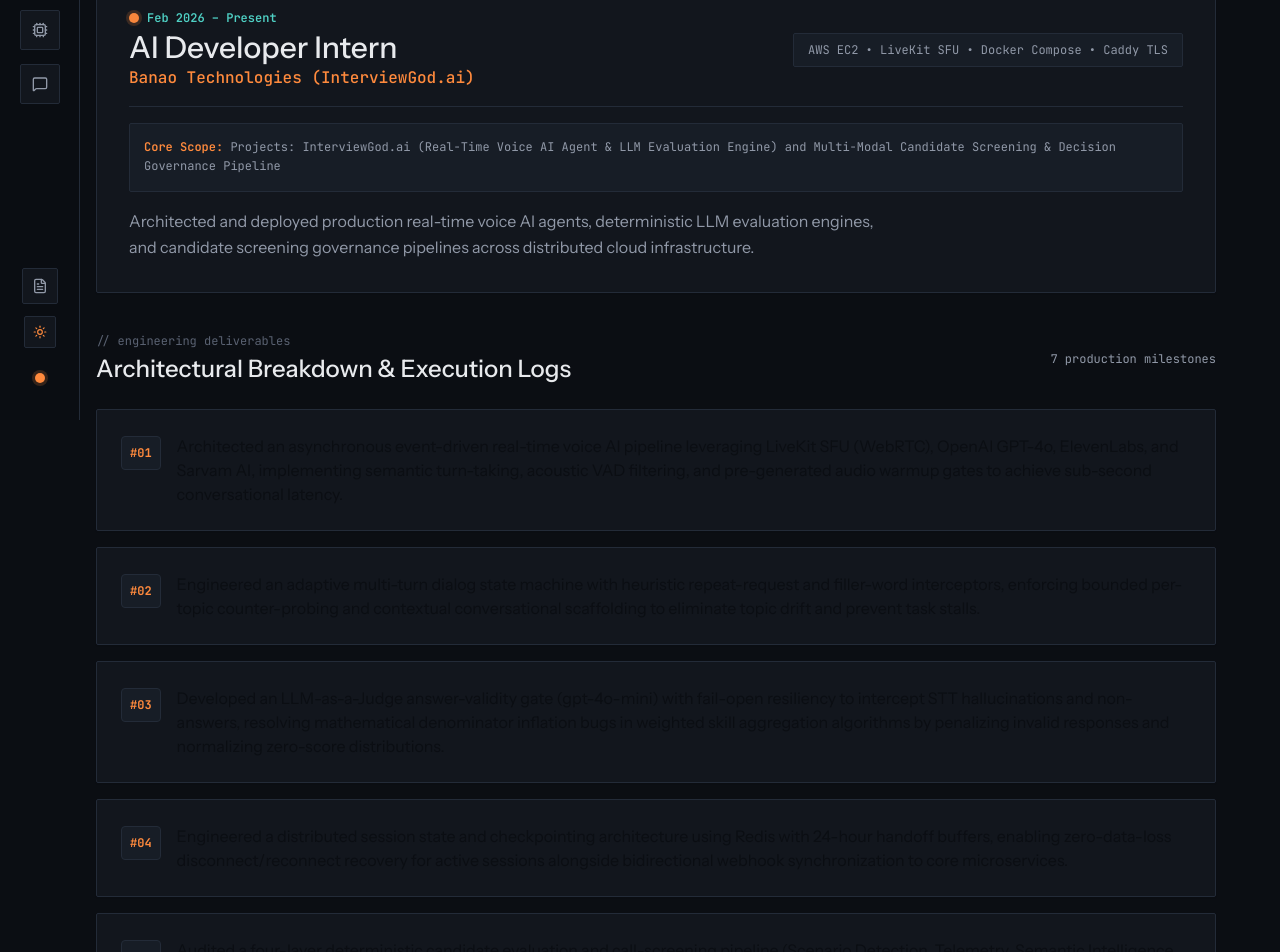
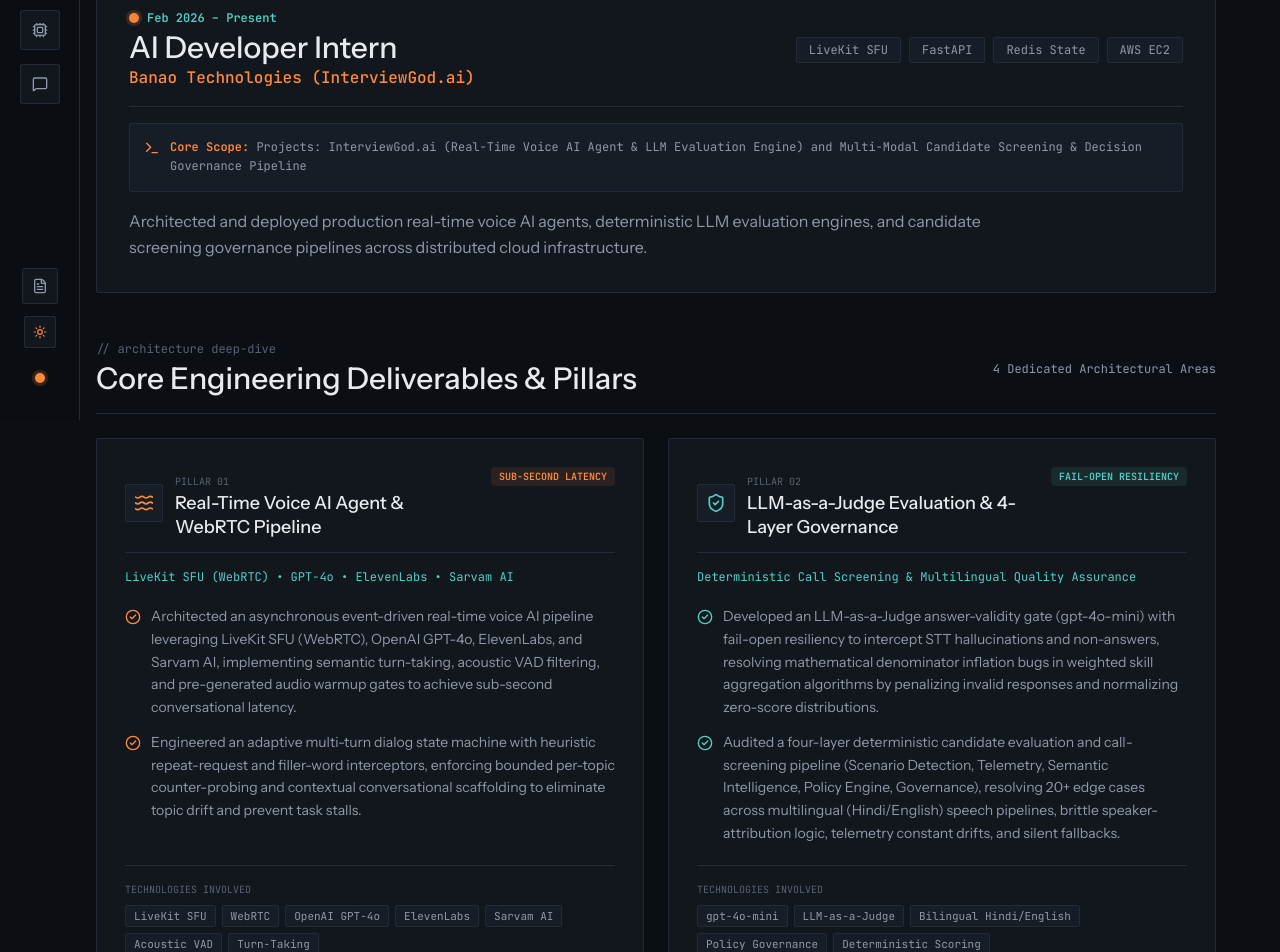
Before and after one commit to Dwij2710/Dwij-Portfolio, a React (Vite) app: page /experience in a window 1280 px wide. Shown: the part 380-1332 px from the top of the page. Built offline with nearby package versions, Linux system fonts and the light colour scheme; the HTML template or start-up script is replaced by a standard one.

Commit message:
design: overhaul Experience page into 4 structured architectural pillars with high contrast, tech chips, and telemetry indicators

```diff
--- a/src/pages/ExperiencePage.tsx
+++ b/src/pages/ExperiencePage.tsx
@@ -1,9 +1,65 @@
+import { useState } from 'react'
 import { Link } from 'react-router-dom'
-import { ArrowRight, Cpu, Server, Activity, ShieldCheck, Database, Cloud, Zap, CheckCircle2 } from 'lucide-react'
+import { ArrowRight, Cpu, Server, Activity, ShieldCheck, Database, Cloud, Zap, CheckCircle2, Waves, GitBranch, Terminal } from 'lucide-react'
 import { experience, metrics } from '../lib/data'
 
 export default function ExperiencePage() {
   const job = experience[0]
+
+  // Structured into 4 distinct production architecture pillars
+  const pillars = [
+    {
+      id: 'voice-agent',
+      icon: Waves,
+      accent: 'signal',
+      tag: 'SUB-SECOND LATENCY',
+      title: 'Real-Time Voice AI Agent & WebRTC Pipeline',
+      subtitle: 'LiveKit SFU (WebRTC) • GPT-4o • ElevenLabs • Sarvam AI',
+      points: [
+        'Architected an asynchronous event-driven real-time voice AI pipeline leveraging LiveKit SFU (WebRTC), OpenAI GPT-4o, ElevenLabs, and Sarvam AI, implementing semantic turn-taking, acoustic VAD filtering, and pre-generated audio warmup gates to achieve sub-second conversational latency.',
+        'Engineered an adaptive multi-turn dialog state machine with heuristic repeat-request and filler-word interceptors, enforcing bounded per-topic counter-probing and contextual conversational scaffolding to eliminate topic drift and prevent task stalls.',
+      ],
+      stack: ['LiveKit SFU', 'WebRTC', 'OpenAI GPT-4o', 'ElevenLabs', 'Sarvam AI', 'Acoustic VAD', 'Turn-Taking'],
+    },
+    {
+      id: 'evaluation-governance',
+      icon: ShieldCheck,
+      accent: 'data',
+      tag: 'FAIL-OPEN RESILIENCY',
+      title: 'LLM-as-a-Judge Evaluation & 4-Layer Governance',
+      subtitle: 'Deterministic Call Screening & Multilingual Quality Assurance',
+      points: [
+        'Developed an LLM-as-a-Judge answer-validity gate (gpt-4o-mini) with fail-open resiliency to intercept STT hallucinations and non-answers, resolving mathematical denominator inflation bugs in weighted skill aggregation algorithms by penalizing invalid responses and normalizing zero-score distributions.',
+        'Audited a four-layer deterministic candidate evaluation and call-screening pipeline (Scenario Detection, Telemetry, Semantic Intelligence, Policy Engine, Governance), resolving 20+ edge cases across multilingual (Hindi/English) speech pipelines, brittle speaker-attribution logic, telemetry constant drifts, and silent fallbacks.',
+      ],
+      stack: ['gpt-4o-mini', 'LLM-as-a-Judge', 'Bilingual Hindi/English', 'Policy Governance', 'Deterministic Scoring'],
+    },
+    {
+      id: 'state-decision',
+      icon: Database,
+      accent: 'signal',
+      tag: 'ZERO DATA LOSS',
+      title: 'Distributed Session Checkpointing & Hiring Decision Engine',
+      subtitle: 'Redis 24h Buffer • Multi-Modal Signal Weighted Aggregation',
+      points: [
+        'Engineered a distributed session state and checkpointing architecture using Redis with 24-hour handoff buffers, enabling zero-data-loss disconnect/reconnect recovery for active sessions alongside bidirectional webhook synchronization to core microservices.',
+        'Constructed a multi-modal weighted aggregation engine consolidating Resume, Screening Call, Assessment, Technical Interview, and Integrity signals into automated PROCEED / HOLD / REJECT hiring recommendations with calibrated confidence scoring.',
+      ],
+      stack: ['Redis Checkpointing', '24h State Buffer', 'Webhooks', 'Multi-Modal Aggregation', 'Confidence Calibration'],
+    },
+    {
+      id: 'cloud-infrastructure',
+      icon: Cloud,
+      accent: 'data',
+      tag: 'PRODUCTION CLOUD',
+      title: 'AWS EC2 Infrastructure, Docker Stacks & CI/CD Pipelines',
+      subtitle: 'Containerized Deployment • Caddy TLS • IAM OIDC Delegations',
+      points: [
+        'Containerized and deployed multi-service production stacks across AWS EC2 utilizing Docker Compose and Caddy reverse proxies with automated SSL/TLS termination, supporting multi-stage Serverless framework migrations across AWS accounts with IAM OIDC role delegations and CodeBuild CI/CD pipelines.',
+      ],
+      stack: ['AWS EC2', 'Docker Compose', 'Caddy Reverse Proxy', 'TLS/SSL', 'Serverless', 'IAM OIDC', 'AWS CodeBuild'],
+    },
+  ]
 
   return (
     <div className="py-8 md:py-12 max-w-container mx-auto">
@@ -14,14 +70,14 @@
           Systems & Voice AI Infrastructure
         </h1>
         <p className="font-mono text-sm text-data mt-2">
-          Production Architecture behind InterviewGod.ai • Real-time Multimodal Evaluation
+          Production Architecture behind InterviewGod.ai • Real-Time Multimodal Evaluation
         </p>
       </div>
 
-      {/* Highlight Metrics */}
+      {/* Live Telemetry Metrics Grid */}
       <div className="grid grid-cols-2 lg:grid-cols-4 gap-4 mb-10">
         {metrics.map((m) => (
-          <div key={m.label} className="p-4 bg-panel border border-hairline rounded-sm shadow-sm">
+          <div key={m.label} className="p-4 bg-panel border border-hairline rounded-sm shadow-sm hover:border-signal/40 transition-colors">
             <p className="font-mono text-[10px] text-faint uppercase">{m.label}</p>
             <p className="mt-1 text-2xl font-medium font-mono text-ink">{m.value}</p>
             <p className="font-mono text-[11px] text-data mt-0.5">{m.unit}</p>
@@ -29,9 +85,9 @@
         ))}
       </div>
 
-      {/* Main Role Header Card */}
-      <section className="bg-panel border border-hairline p-6 sm:p-8 rounded-sm shadow-sm mb-10 space-y-4">
-        <div className="flex flex-wrap items-center justify-between gap-2 border-b border-hairline pb-4">
+      {/* Role Overview Executive Card */}
+      <section className="bg-panel border border-hairline p-6 sm:p-8 rounded-sm shadow-sm mb-12 space-y-4">
+        <div className="flex flex-col sm:flex-row sm:items-center justify-between gap-3 border-b border-hairline pb-4">
           <div>
             <div className="flex items-center gap-2">
               <span className="w-2.5 h-2.5 rounded-full bg-signal status-dot" />
@@ -45,53 +101,113 @@
             </p>
           </div>
 
-          <div className="bg-panel2 border border-hairline px-3.5 py-2 rounded-sm font-mono text-xs text-muted">
-            AWS EC2 • LiveKit SFU • Docker Compose • Caddy TLS
+          <div className="flex flex-wrap gap-2 font-mono text-xs">
+            <span className="px-3 py-1 bg-panel2 border border-hairline rounded-sm text-muted">
+              LiveKit SFU
+            </span>
+            <span className="px-3 py-1 bg-panel2 border border-hairline rounded-sm text-muted">
+              FastAPI
+            </span>
+            <span className="px-3 py-1 bg-panel2 border border-hairline rounded-sm text-muted">
+              Redis State
+            </span>
+            <span className="px-3 py-1 bg-panel2 border border-hairline rounded-sm text-muted">
+              AWS EC2
+            </span>
           </div>
         </div>
 
-        {job.projectsSubtitle && (
-          <div className="p-3.5 bg-panel2 border border-hairline rounded-sm">
+        {/* Project Scope Banner */}
+        <div className="p-3.5 bg-panel2 border border-hairline rounded-sm flex items-start gap-2.5">
+          <Terminal className="w-4 h-4 text-signal shrink-0 mt-0.5" />
           <p className="font-mono text-xs text-muted leading-relaxed">
             <span className="text-signal font-semibold">Core Scope: </span>
             {job.projectsSubtitle}
           </p>
         </div>
-        )}
 
-        <p className="text-muted text-base leading-relaxed max-w-3xl">
+        <p className="text-muted text-base leading-relaxed max-w-4xl">
           {job.summary}
         </p>
       </section>
 
-      {/* 7 Engineering Deliverables Cards */}
-      <section className="mb-12">
-        <div className="flex items-center justify-between mb-6">
+      {/* 4 Thematic Architecture Pillars */}
+      <section className="mb-14 space-y-6">
+        <div className="flex items-center justify-between border-b border-hairline pb-4">
           <div>
-            <p className="font-mono text-xs text-faint mb-1">// engineering deliverables</p>
-            <h3 className="text-2xl font-medium text-ink">
-              Architectural Breakdown & Execution Logs
+            <p className="font-mono text-xs text-faint mb-1">// architecture deep-dive</p>
+            <h3 className="text-2xl sm:text-3xl font-medium text-ink">
+              Core Engineering Deliverables & Pillars
             </h3>
           </div>
-          <span className="font-mono text-xs text-muted">7 production milestones</span>
+          <span className="font-mono text-xs text-muted">4 Dedicated Architectural Areas</span>
         </div>
 
+        <div className="grid md:grid-cols-2 gap-6">
+          {pillars.map((pillar, idx) => {
+            const Icon = pillar.icon
+            const isSignal = pillar.accent === 'signal'
+
+            return (
+              <div
+                key={pillar.id}
+                className="bg-panel border border-hairline p-6 sm:p-7 rounded-sm hover:border-signal/50 transition-all shadow-sm flex flex-col justify-between space-y-5"
+              >
                 <div className="space-y-4">
-          {job.details.map((deliverable, idx) => (
-            <div
-              key={idx}
-              className="p-5 sm:p-6 bg-panel border border-hairline rounded-sm hover:border-signal/50 transition-all shadow-sm flex items-start gap-4"
-            >
-              <div className="p-2 bg-panel2 border border-hairline rounded font-mono text-xs font-bold text-signal shrink-0 mt-0.5">
-                #{String(idx + 1).padStart(2, '0')}
+                  {/* Card Header */}
+                  <div className="flex items-start justify-between gap-3 border-b border-hairline pb-3">
+                    <div className="flex items-center gap-3">
+                      <div className={`p-2 bg-panel2 border border-hairline rounded-sm ${isSignal ? 'text-signal' : 'text-data'}`}>
+                        <Icon className="w-5 h-5" />
                       </div>
-              <div className="space-y-1">
-                <p className="text-sm sm:text-base text-ink leading-relaxed font-sans">
-                  {deliverable}
+                      <div>
+                        <span className="font-mono text-[10px] text-faint">PILLAR 0{idx + 1}</span>
+                        <h4 className="text-lg font-medium text-ink leading-snug">
+                          {pillar.title}
+                        </h4>
+                      </div>
+                    </div>
+                    <span className={`font-mono text-[10px] font-semibold px-2 py-0.5 rounded shrink-0 ${
+                      isSignal ? 'text-signal bg-signal/10' : 'text-data bg-data/10'
+                    }`}>
+                      {pillar.tag}
+                    </span>
+                  </div>
+
+                  <p className="font-mono text-xs text-data">
+                    {pillar.subtitle}
+                  </p>
+
+                  {/* Bullet points */}
+                  <div className="space-y-3 pt-1">
+                    {pillar.points.map((point, pIdx) => (
+                      <div key={pIdx} className="flex items-start gap-2.5 text-sm text-ink leading-relaxed">
+                        <CheckCircle2 className={`w-4 h-4 shrink-0 mt-1 ${isSignal ? 'text-signal' : 'text-data'}`} />
+                        <p className="text-muted leading-relaxed font-sans">
+                          {point}
                         </p>
                       </div>
+                    ))}
                   </div>
+                </div>
+
+                {/* Tech Chips */}
+                <div className="pt-4 border-t border-hairline space-y-2">
+                  <p className="font-mono text-[10px] text-faint uppercase">Technologies Involved</p>
+                  <div className="flex flex-wrap gap-1.5">
+                    {pillar.stack.map((tech) => (
+                      <span
+                        key={tech}
+                        className="font-mono text-[11px] text-muted bg-panel2 border border-hairline rounded-sm px-2 py-0.5 hover:text-ink transition-colors"
+                      >
+                        {tech}
+                      </span>
                     ))}
+                  </div>
+                </div>
+              </div>
+            )
+          })}
         </div>
       </section>
 
```
Lines whose indentation alone changed are shown as unchanged.
